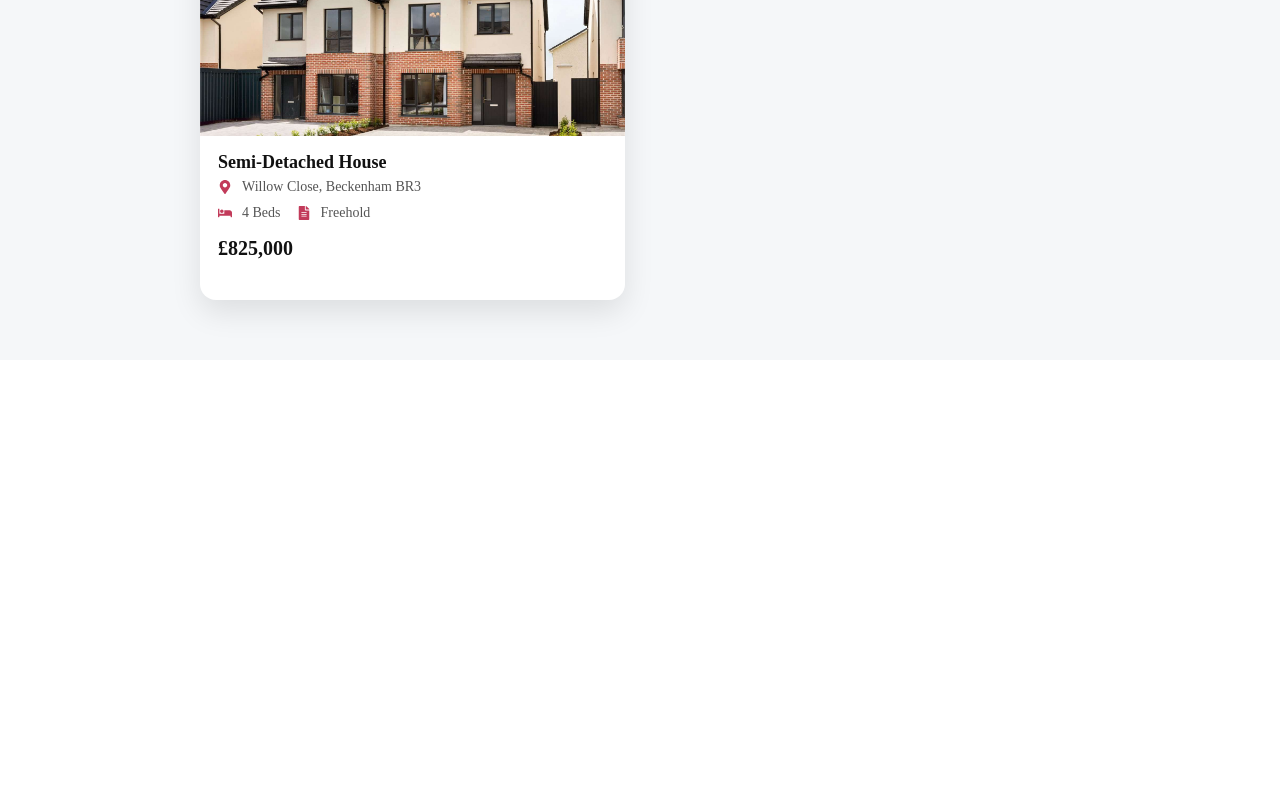
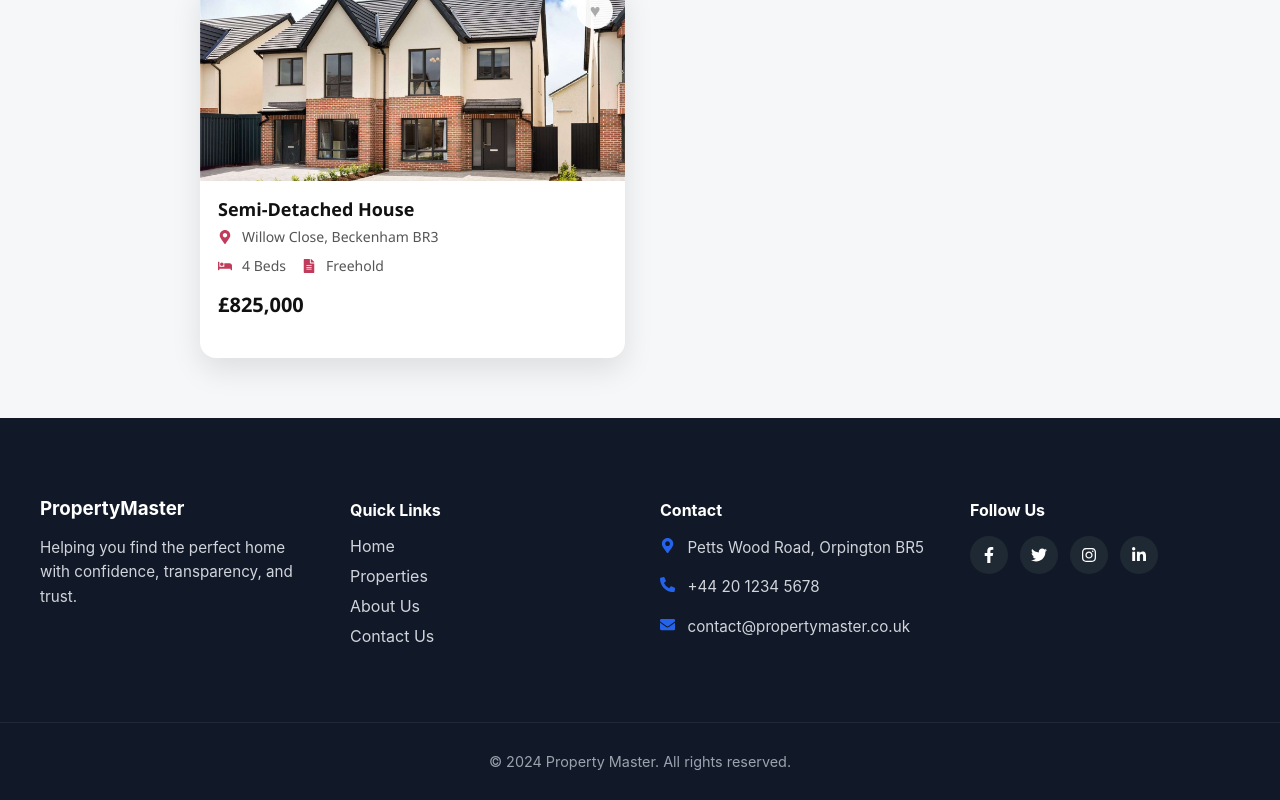
Before and after one commit to Chethi2003/Estate_Agent_Client-side_Web_Application, a React (Vite) app in the folder property-master/: page /search in a window 1280 px wide. Shown: the part 1478-2278 px from the top of the page. Before the commit the page ends 1838 px from the top, so only its background shows below. Built offline with nearby package versions, Linux system fonts and the light colour scheme.

Commit message:
updated font

```diff
--- a/property-master/src/index.css
+++ b/property-master/src/index.css
@@ -1,5 +1,6 @@
 :root {
   background-image: linear-gradient(to bottom left, #c0e4ff, #ffffff);
+  font-family: "Segoe UI", Tahoma, Geneva, Verdana, sans-serif;
 }
 
 body {
--- a/property-master/src/pages/Properties.jsx
+++ b/property-master/src/pages/Properties.jsx
@@ -3,6 +3,7 @@ import data from "../data/properties.json";
 import "./Properties.css";
 import PropertyCard from "../components/PropertyCard";
 import Navigation from "../components/Navigation.jsx";
+import Footer from "../components/Footer.jsx";
 
 function Properties({
   favourites,
@@ -30,6 +31,7 @@ function Properties({
           ))}
         </div>
       </div>
+      <Footer />
     </>
   );
 }
```
